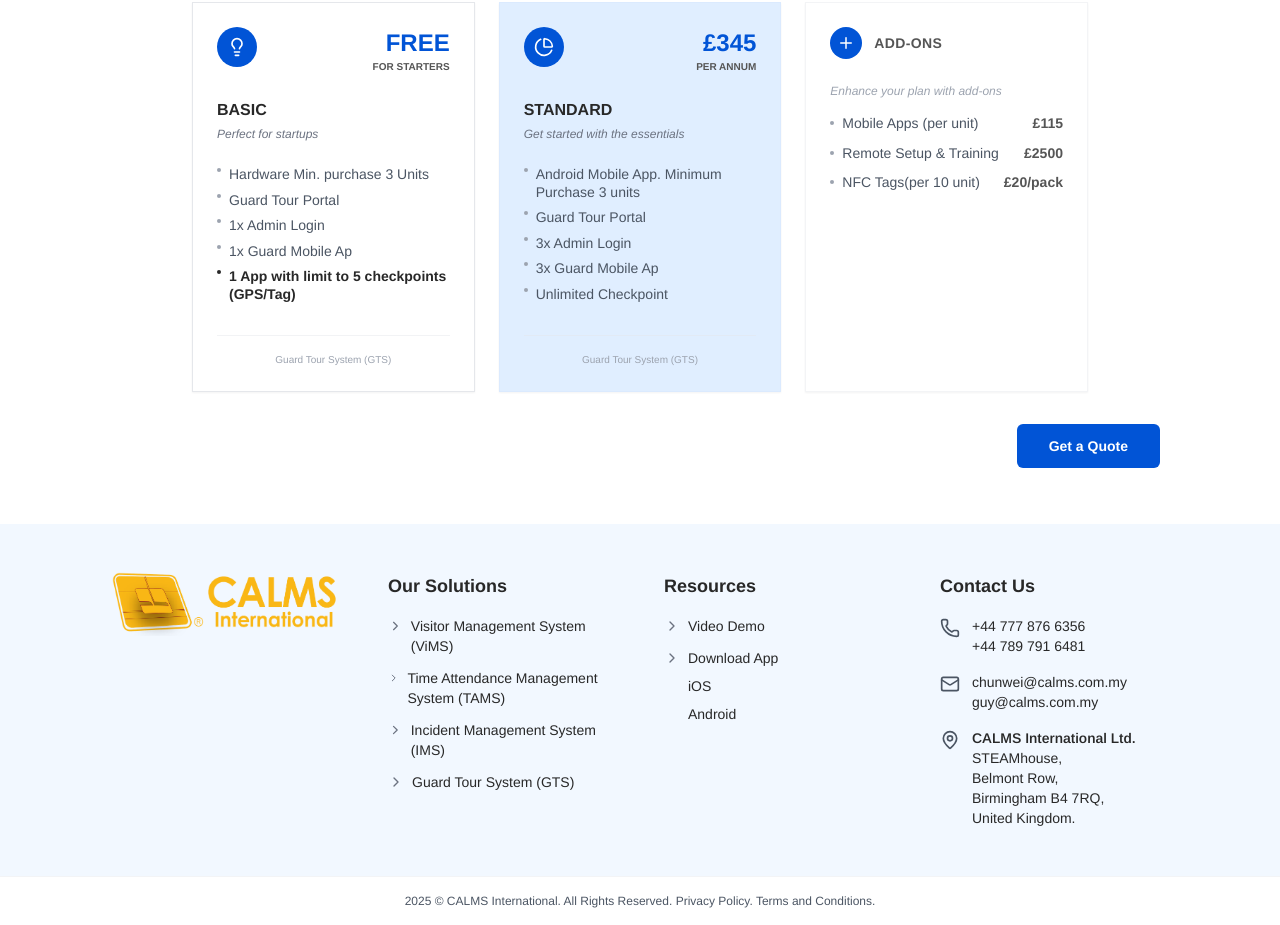
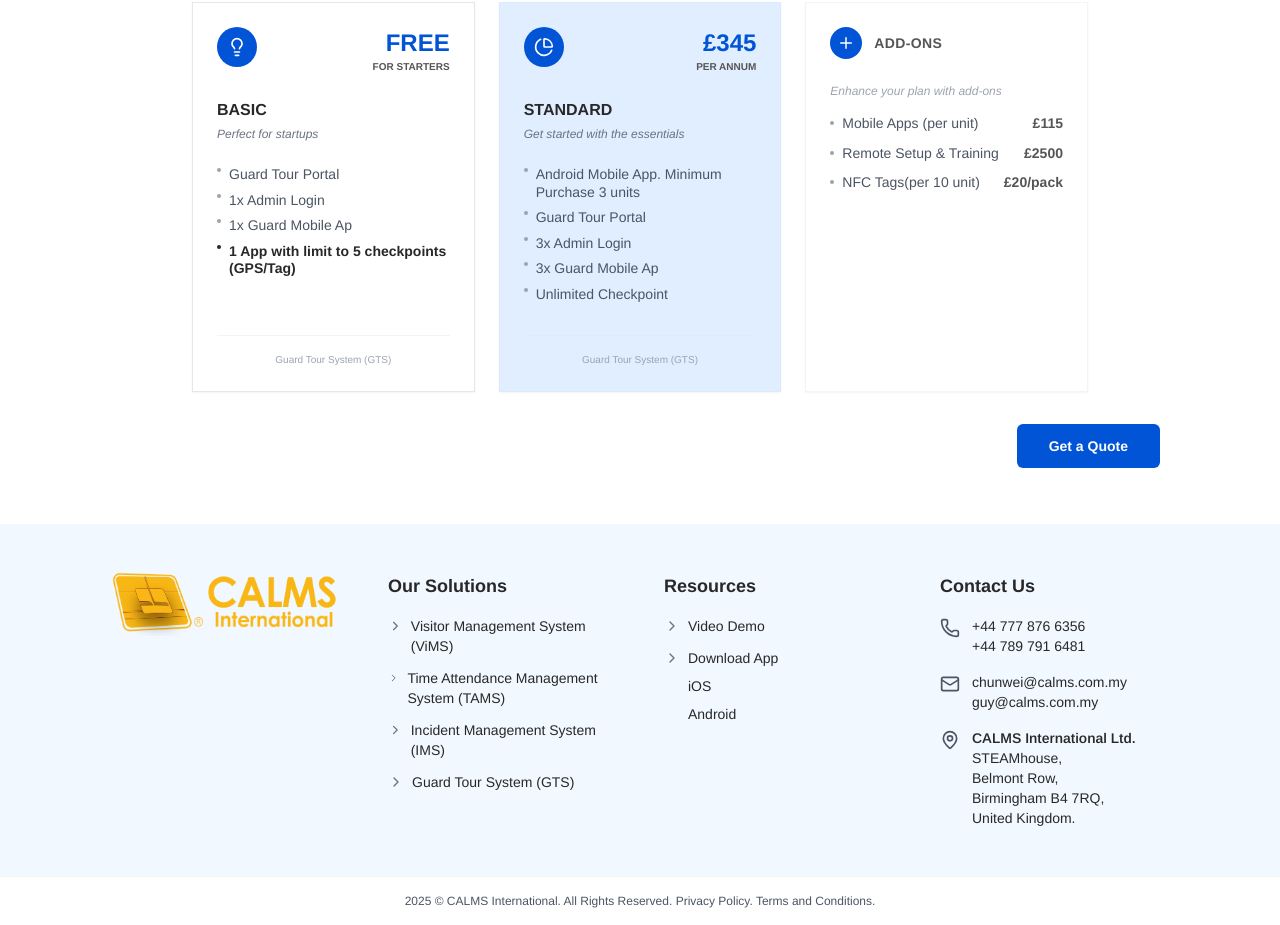
Before and after one commit to AkGowthi/calms-next, a Next.js app: page /new-pricing in a window 1280 px wide. Shown: the part 2920-3845 px from the top of the page. Built offline with nearby package versions, Linux system fonts and the light colour scheme.

Commit message:
Update page.tsx

```diff
--- a/src/app/new-pricing/page.tsx
+++ b/src/app/new-pricing/page.tsx
@@ -234,7 +234,6 @@
         icon: Lightbulb,
         desc: "Perfect for startups",
         features: [
-          "Hardware Min. purchase 3 Units",
           "Guard Tour Portal",
           "1x Admin Login",
           "1x Guard Mobile Ap",
```
